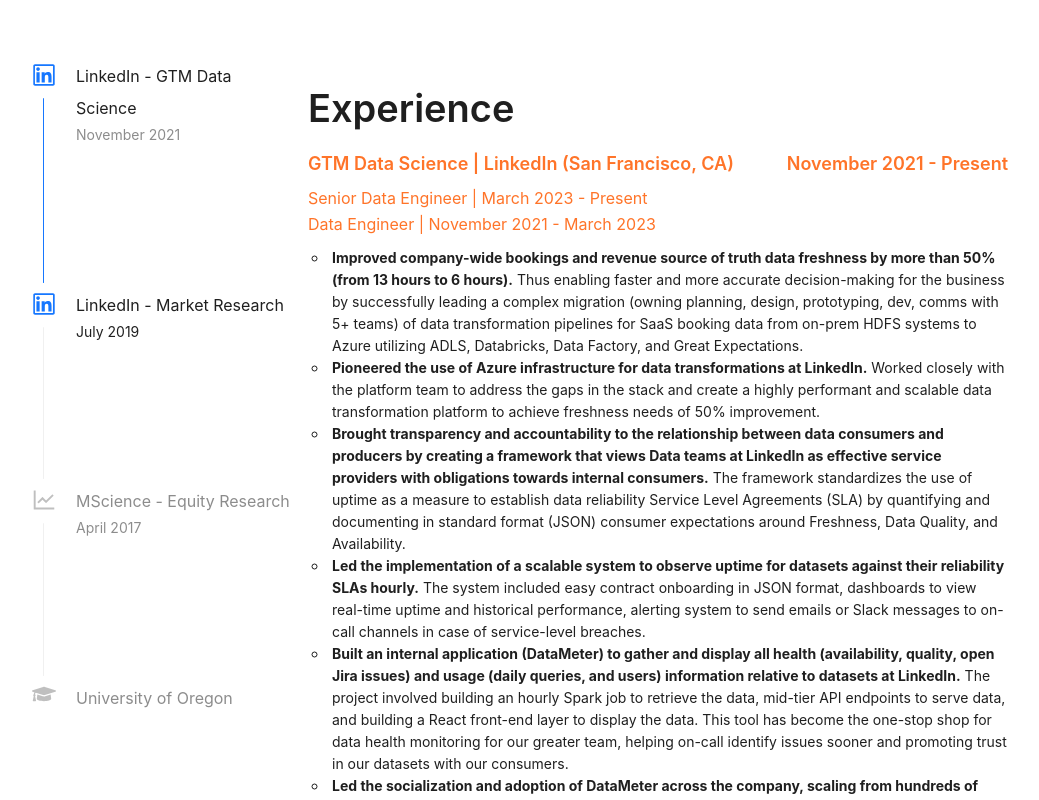
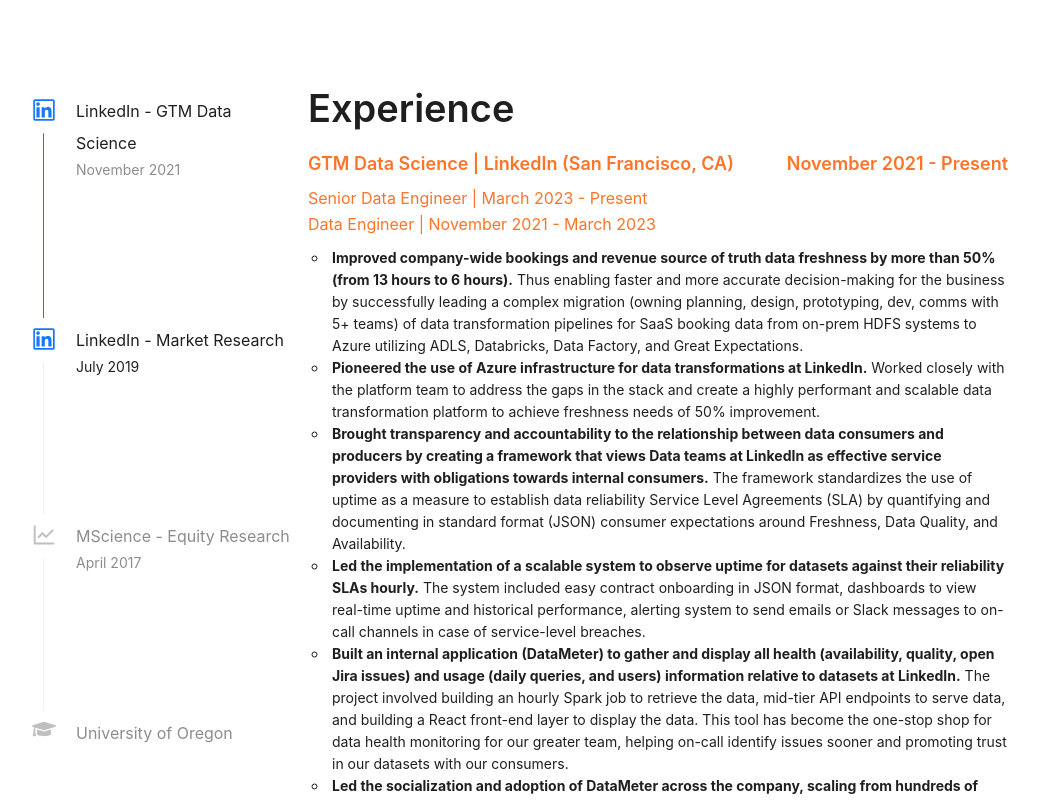
Before and after one commit to ydagosto/yurfolio, a React (Create React App) app: page / in a window 1280 px wide. Shown: the top 800 px of the page, without its empty margins (122-1161 px from the left). Built offline with nearby package versions, Linux system fonts and the light colour scheme.

Commit message:
formatting

```diff
--- a/src/styles.scss
+++ b/src/styles.scss
@@ -15,7 +15,7 @@
         }
         .sidebar{
             position: sticky;
-            top: 20px;
+            top: 95px;
             height: 100%;
             color: #ff7429;
             z-index: 1;
@@ -59,7 +59,7 @@
             .resume-header{
                 @media (max-width: 768px) {
                     padding: 15px;
-                    margin: 0px;
+                    margin: 0;
                 }
             }
             .company-position{
```
